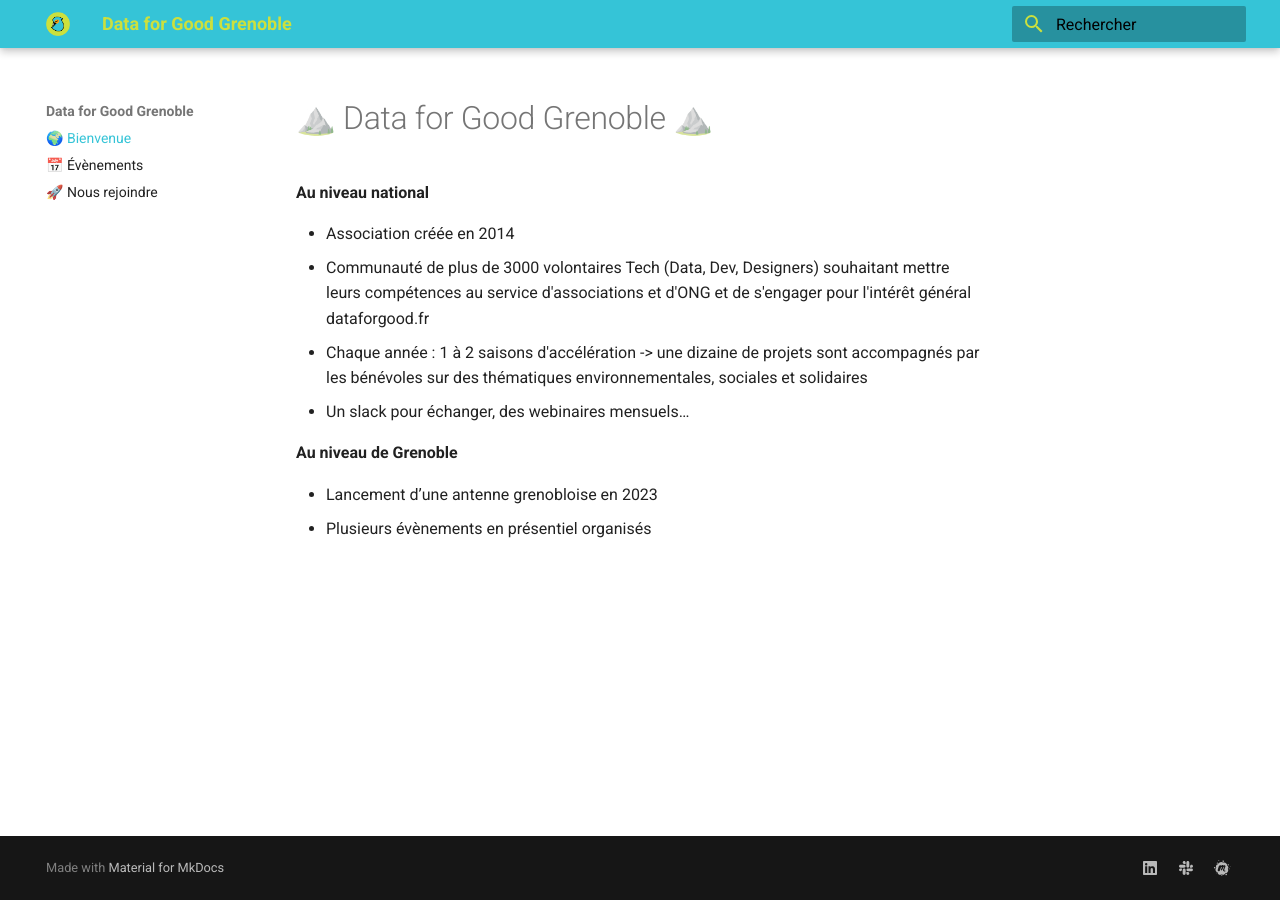
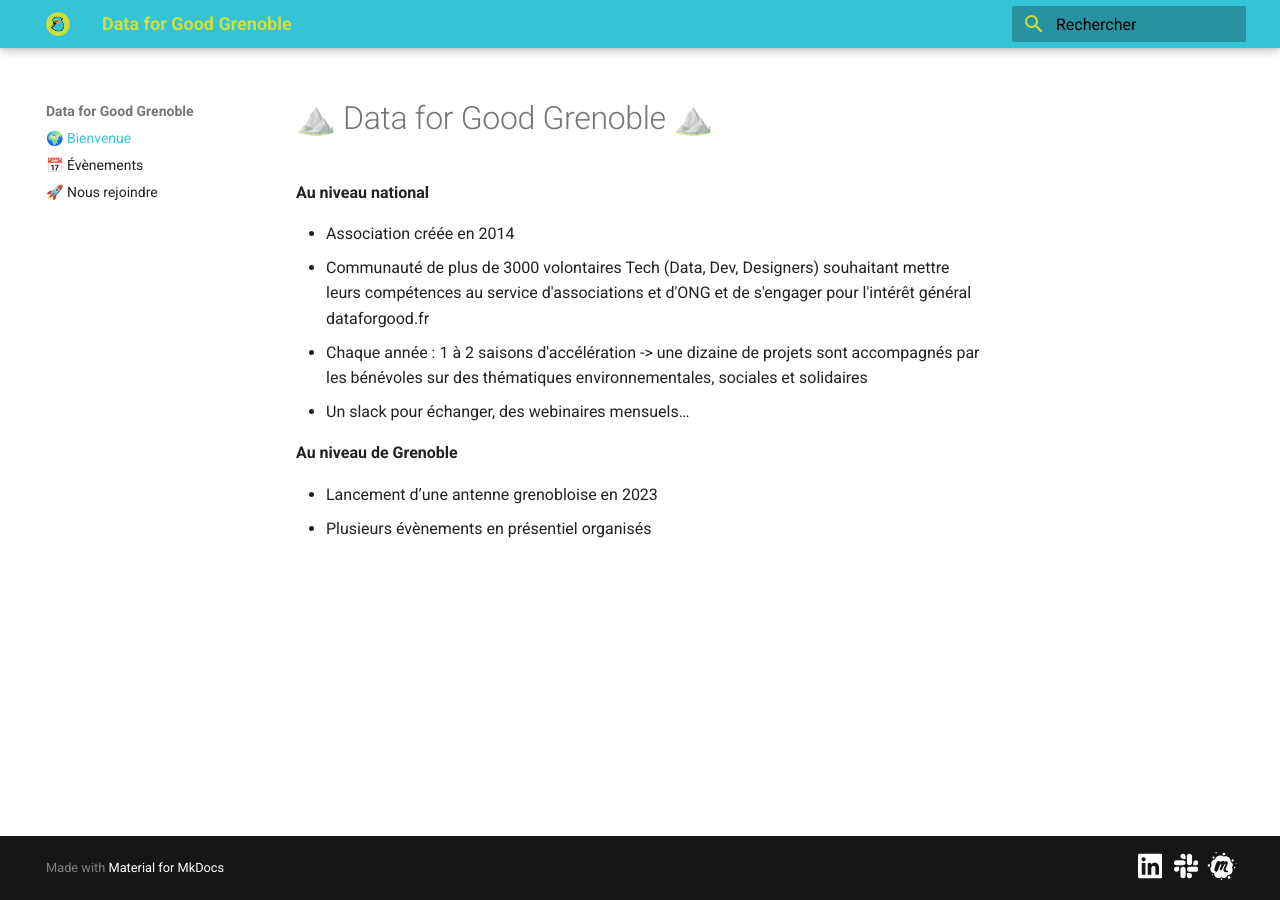
Before and after one commit to data-for-good-grenoble/data-for-good-grenoble.github.io, an MkDocs documentation site: the page built from content/index.md, in a window 1280 px wide. Built offline with MkDocs 1.6.1 and Material for MkDocs 9.7.7, drawn with Linux system fonts in a browser that asks for light colours.

Commit message:
feat: footer svg + visible ; opti favicon

```diff
--- a/content/stylesheets/extra.css
+++ b/content/stylesheets/extra.css
@@ -1,5 +1,19 @@
 :root {
-    --md-primary-fg-color:        #35c4d7;
-    --md-primary-bg-color: #cce03d;
-    --md-primary-bg-color--light: #000;
-  }
+  --color-primary: #35c4d7;
+  --color-secondary: #cce03d;
+  --md-primary-fg-color: var(--color-primary);
+  --md-primary-bg-color: var(--color-secondary);
+  --md-primary-bg-color--light: #000;
+}
+
+:root>* {
+  --md-footer-fg-color--light: #FFF;
+}
+
+.md-social__link svg {
+  max-height: 1.4rem;
+}
+
+.md-social__link svg:hover {
+  fill: var(--color-primary);
+}
--- a/mkdocs.yml
+++ b/mkdocs.yml
@@ -14,8 +14,8 @@ theme:
   palette:
     primary: custom
   logo: static/icon.png
+  favicon: static/favicon.png
   language: fr
-  favicon: static/icon.png
 
 extra_css:
   - stylesheets/extra.css
```
Also changed, not shown: content/static/favicon.png (added), content/static/icon.png, content/static/icon_ori.png (added).
